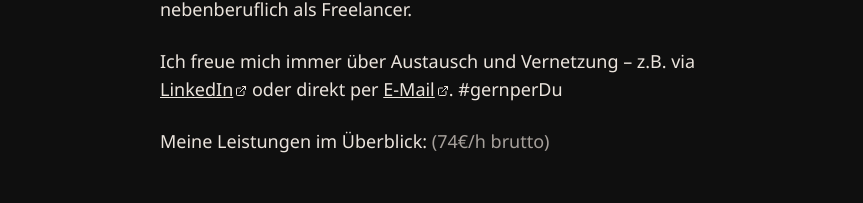
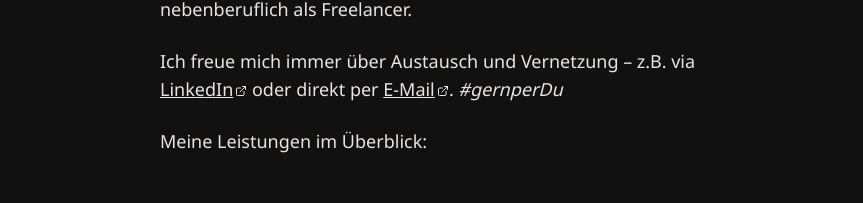
Before and after one commit to schwamic/digimunea, a Next.js app: page / in a window 1280 px wide. Shown: the part 329-532 px from the top of the page, without its empty margins (208-1071 px from the left). Built offline with nearby package versions, Linux system fonts and the light colour scheme; a web font is replaced by a local one.

Commit message:
feat: update content

```diff
--- a/src/app/page.tsx
+++ b/src/app/page.tsx
@@ -55,9 +55,9 @@ const content = {
             { text: 'LinkedIn', link: 'https://www.linkedin.com/in/schwamic' },
             { text: ' oder direkt per ' },
             { text: 'E-Mail', link: 'mailto:schwarz.michael@posteo.net' },
-            { text: '. #gernperDu' },
+            { text: '. #gernperDu', styles: 'italic' },
         ],
-        [{ text: 'Meine Leistungen im Überblick: ' }, { text: '(74€/h brutto)', styles: 'text-stone-400' }],
+        [{ text: 'Meine Leistungen im Überblick: ' }], //, { text: '(74€/h brutto)', styles: 'text-stone-400' }],
     ],
     services: [
         {
--- a/src/styles/globals.css
+++ b/src/styles/globals.css
@@ -1,7 +1,7 @@
 @import 'tailwindcss';
 
 :root {
-    --background: #0f0f0f;
+    --background: #111111;
     --foreground: #ebe4dd;
 }
 
@@ -15,7 +15,7 @@
 
 @media (prefers-color-scheme: dark) {
     :root {
-        --background: #0f0f0f;
+        --background: #111111;
         --foreground: #ebe4dd;
     }
 }
```
